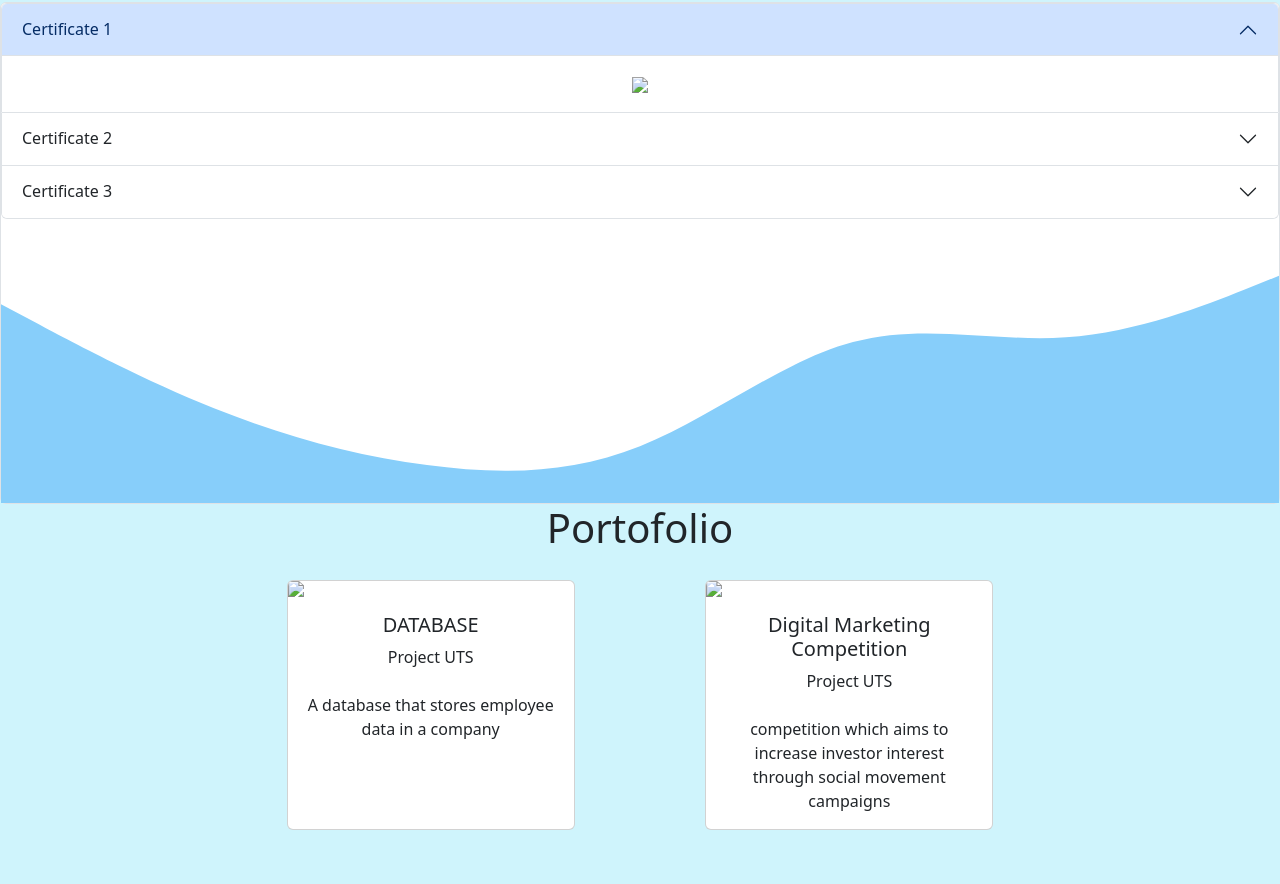
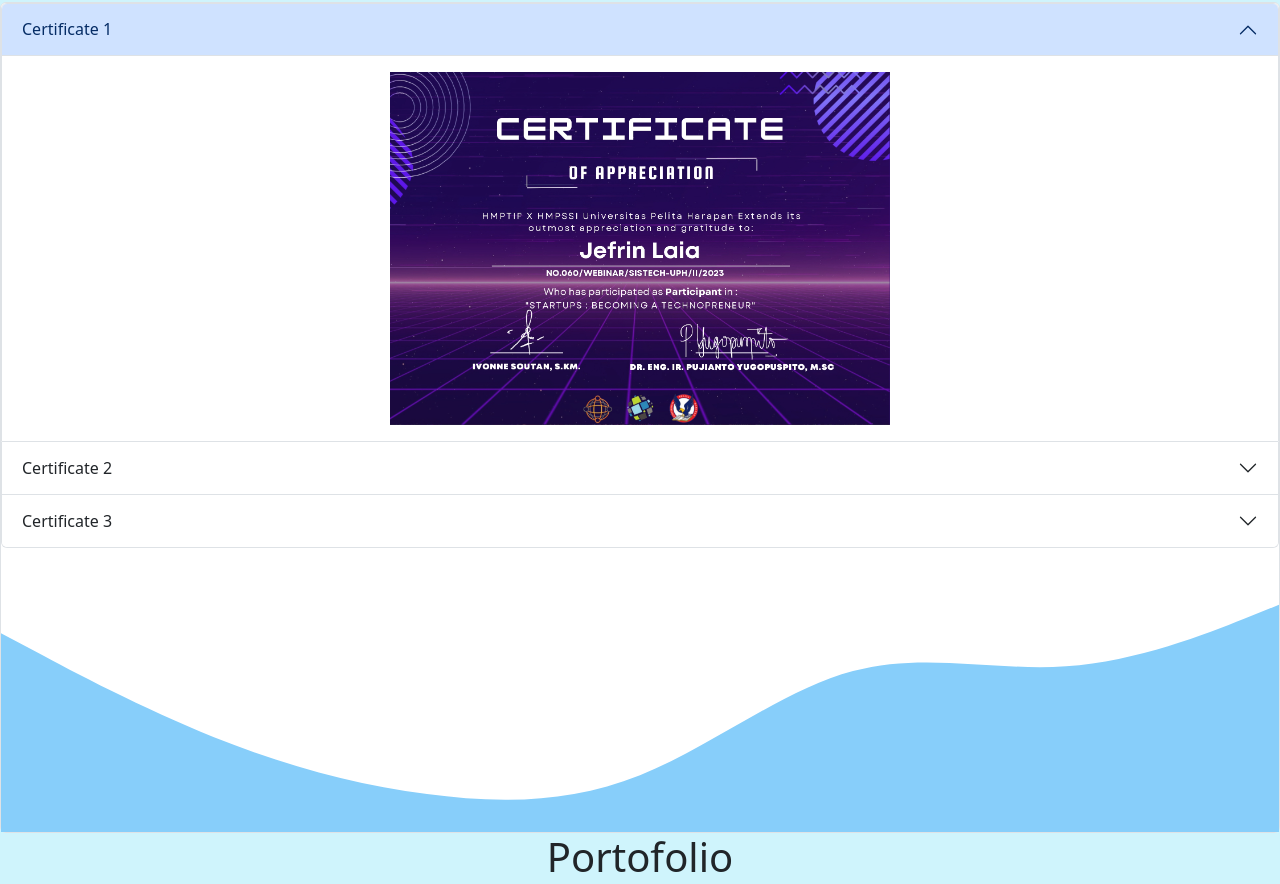
Before and after one commit to jefrin21/jefrin.github.io, a plain HTML site: page index.html in a window 1280 px wide. Shown: the part 1160-2044 px from the top of the page. Drawn offline with nearby package versions, Linux system fonts and the light colour scheme.

Commit message:
'jefrin'

```diff
--- a/index.html
+++ b/index.html
@@ -44,7 +44,7 @@
     <section id="home">
         <div class="jumbotron text-center">
             <img
-                src="../img/DSC_8412.JPG"
+                src="img/DSC_8412.JPG"
                 style="width: 250px; margin-top: 100px;"
                 class="img-thumbnail rounded-circle"
             />
@@ -129,7 +129,7 @@
                 <div id="panelsStayOpen-collapseOne" class="accordion-collapse collapse show">
                   <div class="accordion-body text-center">
                     <img
-                        src="../img/ggser.jpg"
+                        src="img/ggser.jpg"
                         style="width: 500px;"
 
                      />
@@ -145,7 +145,7 @@
                 <div id="panelsStayOpen-collapseTwo" class="accordion-collapse collapse">
                   <div class="accordion-body text-center">
                     <img
-                    src="../img/ser.jpg"
+                    src="img/ser.jpg"
                     style="width: 500px;"
 
                  />
@@ -161,7 +161,7 @@
                 <div id="panelsStayOpen-collapseThree" class="accordion-collapse collapse">
                   <div class="accordion-body text-center">
                     <img
-                    src="../img/DSC_7781.JPG"
+                    src="img/DSC_7781.JPG"
                     style="width: 500px;"
 
                  />
@@ -182,7 +182,7 @@
             <div class="row justify-content-center">
               <div class="col-xl-4 col-xs-12 d-flex justify-content-center" style="margin-top: 20px;">
                 <div class="card" style="width: 18rem;">
-                  <img src="../img/database.png" class="card-img-top"/>
+                  <img src="img/database.png" class="card-img-top"/>
                   <div class="card-body">
                     <h5 class="card-title">DATABASE</h5>
                     <p class="card-text" style="text-align: center;">Project UTS<br>
@@ -192,7 +192,7 @@
               </div>
               <div class="col-xl-4 col-xs-12 d-flex justify-content-center" style="margin-top: 20px;">
                 <div class="card" style="width: 18rem;">
-                  <img src="../img/Cuplikan layar 2023-11-06 230717.png" class="card-img-top"/>
+                  <img src="img/Cuplikan layar 2023-11-06 230717.png" class="card-img-top"/>
                   <div class="card-body">
                     <h5 class="card-title" >Digital Marketing Competition</h5>
                     <p class="card-text" style="text-align: center;">Project UTS<br>
```
Also changed, not shown: img/Cuplikan layar 2023-11-06 230717.png (added), img/competition1.jpg (added), img/database.png (added), img/ggser.jpg (added), img/ser.jpg (added), 2 other files.
